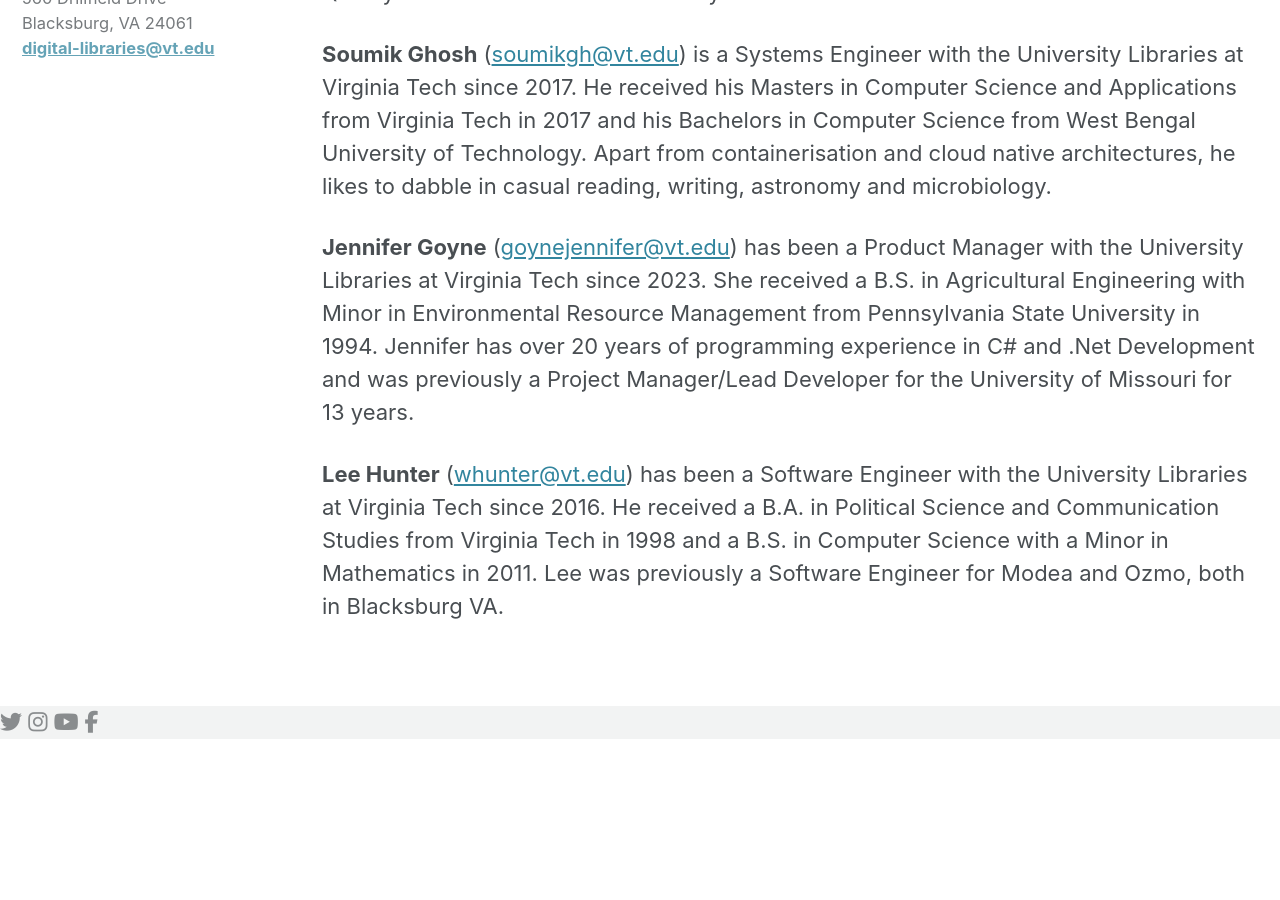
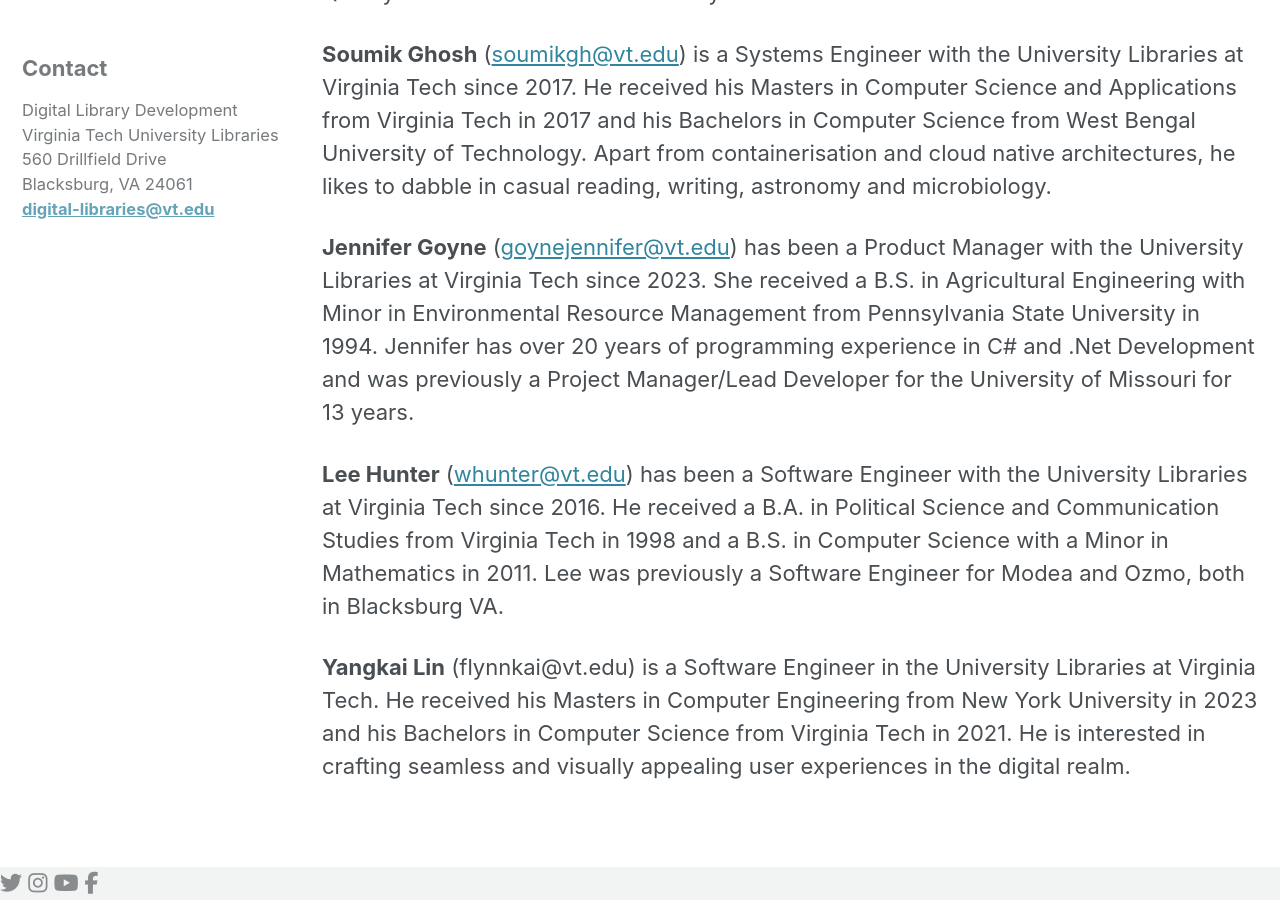
Before and after one commit to vt-digital-libraries-platform/vt-digital-libraries-platform.github.io, a Jekyll site: the page built from _pages/team.md, in a window 1280 px wide and 900 px high, scrolled down 577 px. Built offline with Jekyll 4.4.1, drawn with Linux system fonts in a browser that asks for light colours; cached includes are drawn as plain includes; nearby versions of some CDN libraries; before the commit the page ends 1316 px from its top, so only the background shows below that.

Commit message:
Update team.md
Added Kai to the team.md

```diff
--- a/_pages/team.md
+++ b/_pages/team.md
@@ -22,3 +22,5 @@
 **Jennifer Goyne** (<goynejennifer@vt.edu>) has been a Product Manager with the University Libraries at Virginia Tech since 2023. She received a B.S. in Agricultural Engineering with Minor in Environmental Resource Management from Pennsylvania State University in 1994. Jennifer has over 20 years of programming experience in C# and .Net Development and was previously a Project Manager/Lead Developer for the University of Missouri for 13 years.
 
 **Lee Hunter** (<whunter@vt.edu>) has been a Software Engineer with the University Libraries at Virginia Tech since 2016. He received a B.A. in Political Science and Communication Studies from Virginia Tech in 1998 and a B.S. in Computer Science with a Minor in Mathematics in 2011. Lee was previously a Software Engineer for Modea and Ozmo, both in Blacksburg VA.
+
+**Yangkai Lin** (flynnkai@vt.edu)  is a Software Engineer in the University Libraries at Virginia Tech. He received his Masters in Computer Engineering from New York University in 2023 and his Bachelors in Computer Science from Virginia Tech in 2021. He is interested in crafting seamless and visually appealing user experiences in the digital realm.
```
